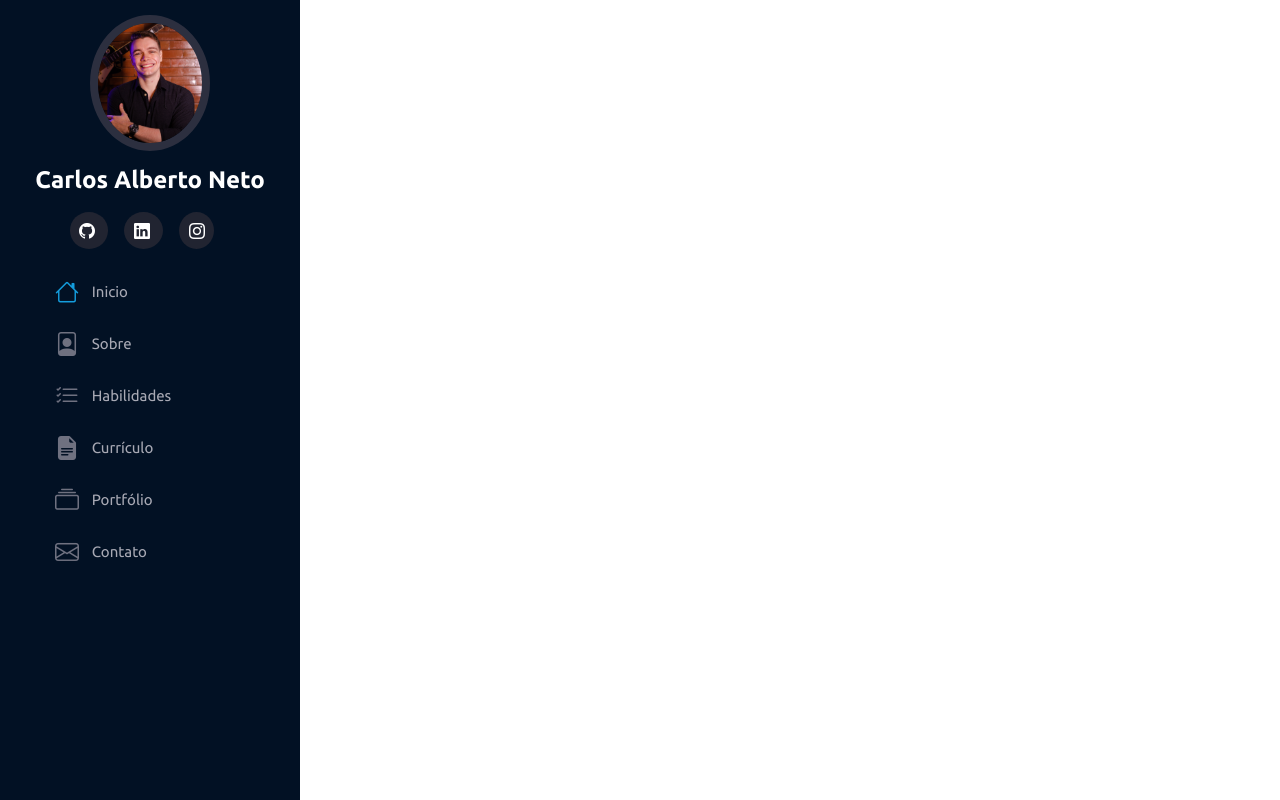
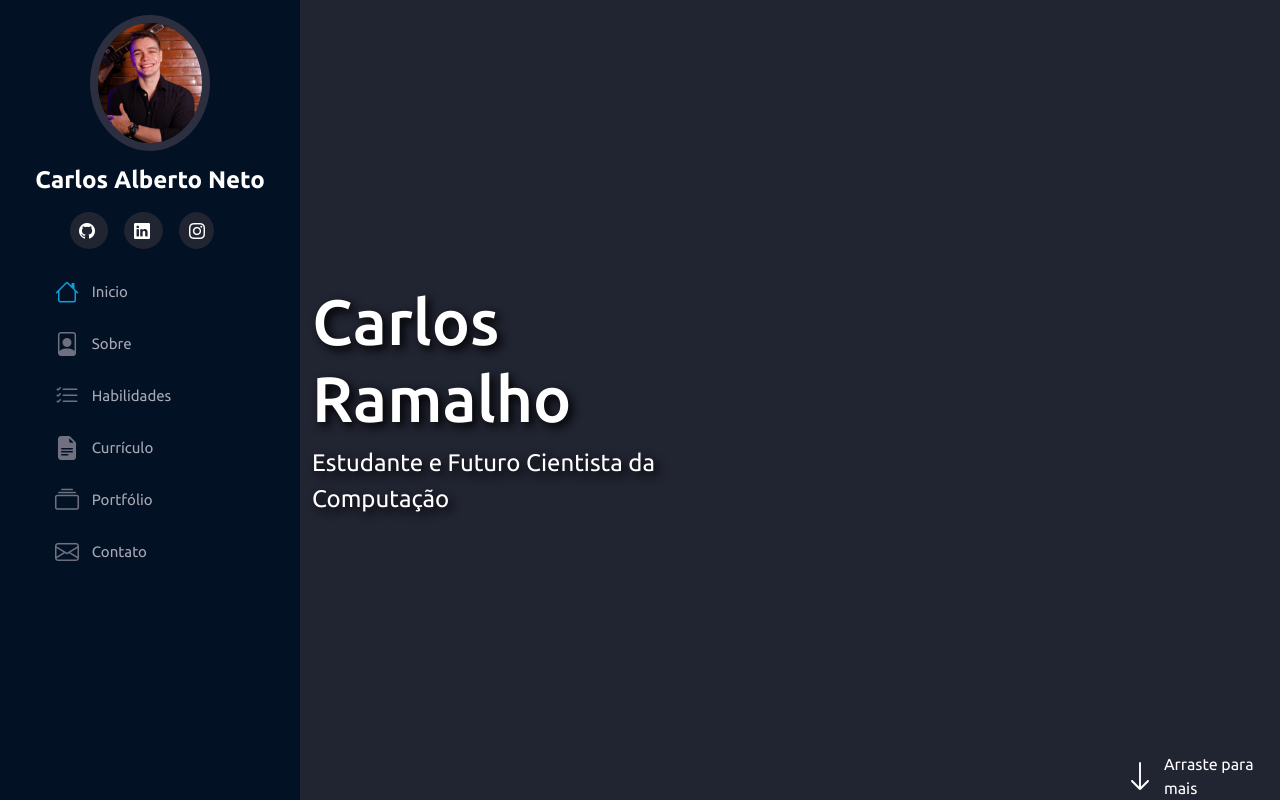
Before and after one commit to carlinaceo28/Portf-lio-Responsivo, a Python web app: template templates/index.html in a window 1280 px wide. Run offline with Jinja, Linux system fonts and the light colour scheme; the template is opened without the code that fills it, so the values that code supplies are empty; some libraries are stand-ins or nearby versions.

Commit message:
Tela principal e estilização do arraste para mais

```diff
--- a/static/style.css
+++ b/static/style.css
@@ -82,3 +82,43 @@ html, body{
 #header .profile .social-links a:hover{
     background-color: #149ddd;
 }
+
+
+#main {
+    margin-left:300px;
+}
+
+section#inicio {
+    background-color: #212431;
+    background-repeat: no-repeat;
+    background-size: cover;
+    background-attachment: fixed;
+    background-position: center;
+    width: 100%;
+    height: 100vh;
+
+}
+
+section#inicio h2{
+    font-size: 4rem;
+    margin-right: 1rem;
+}
+
+section#inicio span#subtitle{
+    margin-right: 0.1rem;
+    font-size: 1.5rem;
+
+}
+
+.text-shadow {
+    text-shadow: 4px 4px 10px #000000;
+}
+
+section#inicio div#arraste{
+    width: 9rem;
+}
+
+section#inicio div#arraste a{
+   text-decoration: none;
+   color: #ffffff;
+}
--- a/templates/index.html
+++ b/templates/index.html
@@ -70,6 +70,27 @@
         </nav>
     </aside>
 
+    <main id="main">
+
+        <section id="inicio" class="row m-0 p-0">
+            <div class="col-md-5 d-flex justify-content-center align-items-center flex-column">
+                <h2 class="text-white text-shadow">Carlos Ramalho</h2>
+                <span id="subtitle" class="text-white text-shadow">Estudante e Futuro Cientista da Computação</span>
+
+            </div>
+
+            <div class="col-md-7 d-flex justify-content-end align-items-end">
+                <div id="arraste" class="d-flex align-items-center">
+
+                    <i class="bi bi-arrow-down text-white pe-2 fs-2"
+                    aria-hidden="True"></i>
+                    <a href="">Arraste para mais</a>
+
+                </div>
+            </div>
+
+        </section>
+    </main>
 
 
 
```
